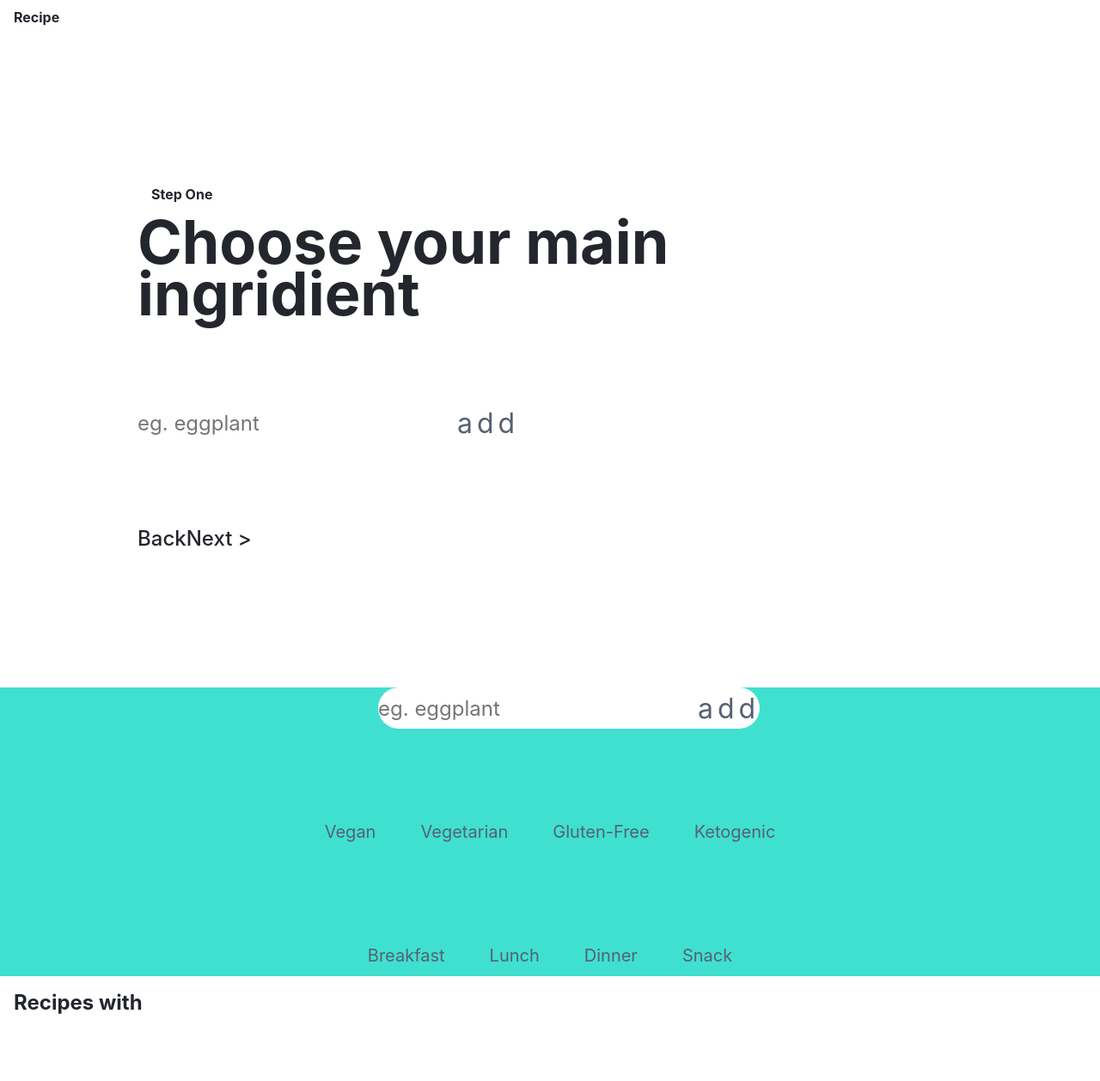
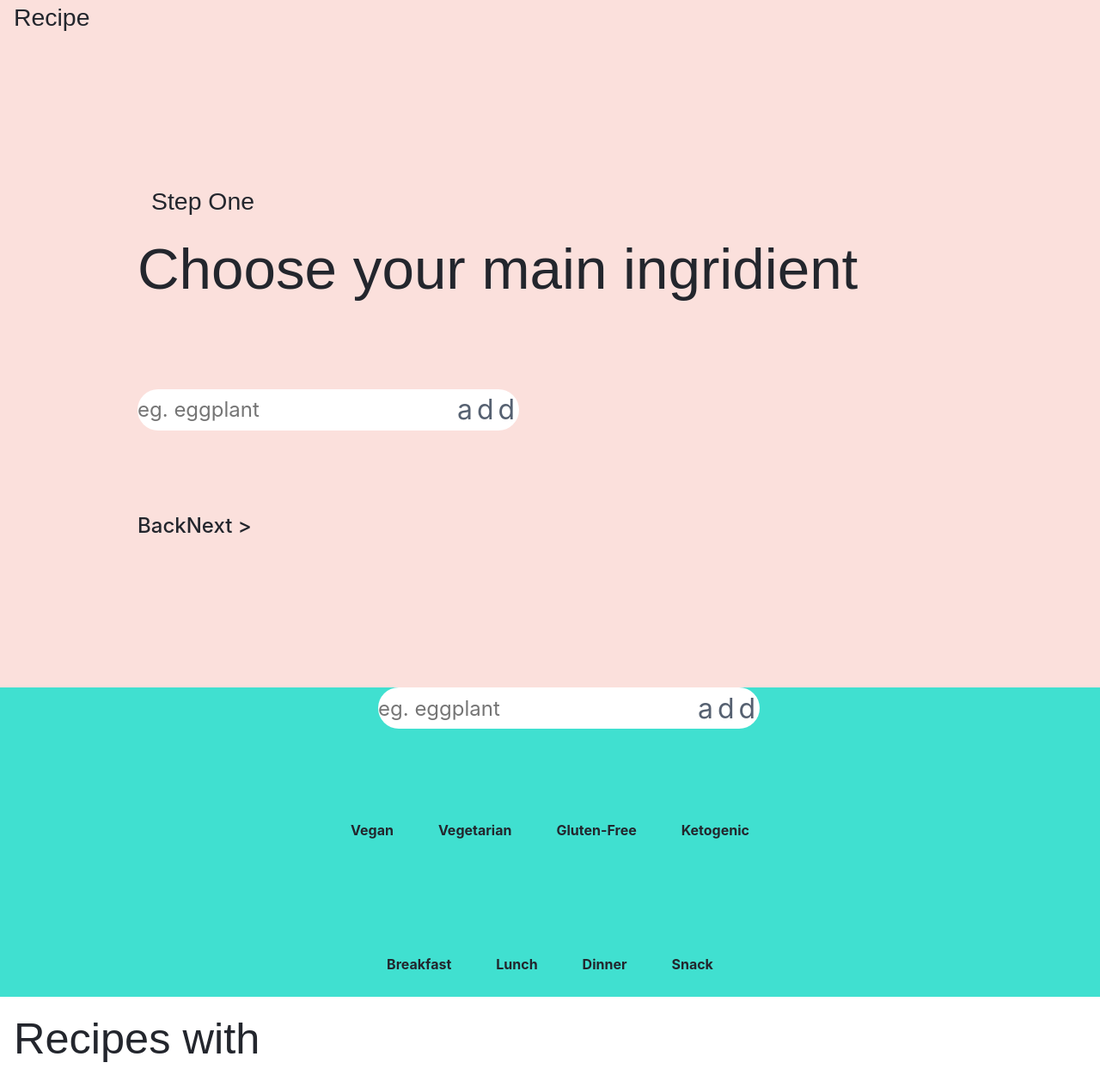
Before and after one commit to vbit27/recipe-app, a React (Create React App) app: page / in a window 1280 px wide. Shown: the whole page at 86% size. Before the commit the page ends 1197 px from the top, so only its background shows below. Built offline with nearby package versions, Linux system fonts and the light colour scheme.

Commit message:
Create hero section of recipe page

```diff
--- a/src/App.tsx
+++ b/src/App.tsx
@@ -36,13 +36,13 @@ function App() {
       const meals = JSON.stringify(meal);
       const ingredients = JSON.stringify(ingredient);
       const steps = JSON.stringify(step);
-      localStorage.setItem('recipes', recipes);
       localStorage.setItem('diets', diets);
       localStorage.setItem('meals', meals);
       localStorage.setItem('ingredients', ingredients);
       localStorage.setItem('steps', steps);
+      localStorage.setItem('recipes', recipes);
     }
-  }, [searchResult, diet, meal]);
+  }, [searchResult, diet, meal, step, ingredient]);
 
   useEffect(() => {
     const jsonRecipe = localStorage.getItem('recipes');
@@ -73,15 +73,29 @@ function App() {
   }, []);
 
   const getData = (input: string) => {
-    setIngredient(input);
-    getRecipe(input, meal, diet).then((response) => {
+    if (input) {
+      setIngredient(input);
+      getRecipe(input, meal, diet).then((response) => {
+        setSearchResult(response);
+      });
+    }
+  };
+
+  const searchForRecipes = () => {
+    getRecipe(ingredient!, meal, diet).then((response) => {
       setSearchResult(response);
     });
   };
 
   return (
     <div className="App">
-      <Header />
+      <Header
+        setIngredient={setIngredient}
+        setStep={setStep}
+        setDiet={setDiet}
+        setMeal={setMeal}
+        setSearchResult={setSearchResult}
+      />
 
       {!step.third ? (
         <StepsSection
@@ -93,6 +107,7 @@ function App() {
           meal={meal}
           setStep={setStep}
           step={step}
+          search={searchForRecipes}
         />
       ) : null}
 
--- a/src/components/Header.module.css
+++ b/src/components/Header.module.css
@@ -1,7 +1,7 @@
 .container {
   height: 5vh;
   display: flex;
-  background-color: transparent;
+  background-color: #fbe0dc;
   align-items: center;
 }
 
--- a/src/components/Header.tsx
+++ b/src/components/Header.tsx
@@ -1,14 +1,42 @@
 import React from 'react';
 import classes from './Header.module.css';
 
-const Header: React.FC = () => {
+const Header: React.FC<HeaderProps> = ({
+  setIngredient,
+  setDiet,
+  setMeal,
+  setSearchResult,
+  setStep,
+}) => {
+  const resetSettings = () => {
+    setIngredient(null);
+    setDiet([]);
+    setMeal([]);
+    setSearchResult(null);
+    setStep({ first: false, second: false, third: false });
+  };
+
   return (
     <>
-      <div className={classes.container}>
+      <div className={classes.container} onClick={resetSettings}>
         <h4>Recipe</h4>
       </div>
     </>
   );
 };
 
+interface HeaderProps {
+  setIngredient: React.Dispatch<React.SetStateAction<string | null>>;
+  setDiet: React.Dispatch<React.SetStateAction<string[]>>;
+  setMeal: React.Dispatch<React.SetStateAction<string[]>>;
+  setSearchResult: React.Dispatch<any>;
+  setStep: React.Dispatch<
+    React.SetStateAction<{
+      first: boolean;
+      second: boolean;
+      third: boolean;
+    }>
+  >;
+}
+
 export default Header;
--- /dev/null
+++ b/src/components/Recipe.module.css
@@ -0,0 +1,36 @@
+.container {
+  width: 100%;
+  padding: 3rem;
+  background-color: antiquewhite;
+}
+
+.heroSection {
+  display: flex;
+  gap: 1rem;
+}
+
+.titleSection {
+  flex: 5;
+  display: grid;
+  gap: 3rem;
+}
+
+.titleContainer {
+  display: flex;
+  flex-direction: column;
+}
+
+.subtittleContainer {
+  display: flex;
+  gap: 1rem;
+}
+
+.imageSection {
+  flex: 2;
+  margin: auto 0;
+}
+
+.imageSection img {
+  width: 100%;
+  border-radius: 20px;
+}
--- a/src/components/Recipe.tsx
+++ b/src/components/Recipe.tsx
@@ -1,8 +1,6 @@
-import axios from 'axios';
 import React, { useEffect, useState } from 'react';
 import { useParams } from 'react-router-dom';
-import { data } from '../api/data';
-import { getRecipe } from '../api/edamamAPI';
+import classes from './Recipe.module.css';
 
 const Recipe: React.FC = () => {
   const [activeRecipe, setActiveRecipe] = useState() as any;
@@ -19,14 +17,30 @@ const Recipe: React.FC = () => {
     setActiveRecipe(recipes);
   }, []);
 
-  useEffect(() => {
-    console.log(activeRecipe);
-  }, [activeRecipe]);
-
   if (activeRecipe) {
     return (
-      <div>
-        <h1>{activeRecipe.recipe.label}</h1>
+      <div className={classes.container}>
+        <div className={classes.heroSection}>
+          <div className={classes.titleSection}>
+            <h5>-- Go back</h5>
+            <div className={classes.titleContainer}>
+              <div className={classes.subtittleContainer}>
+                <p>ingredient</p>
+                <p>time</p>
+                <p>servings</p>
+              </div>
+              <h2>
+                <strong>{activeRecipe.recipe.label}</strong>
+              </h2>
+            </div>
+          </div>
+          <div className={classes.imageSection}>
+            <img
+              src={activeRecipe.recipe.image}
+              alt={activeRecipe.recipe.label}
+            />
+          </div>
+        </div>
       </div>
     );
   } else return <p>Ups something went wrong</p>;
--- a/src/components/RecipeCard.tsx
+++ b/src/components/RecipeCard.tsx
@@ -13,7 +13,7 @@ const RecipeCard: React.FC<RecipeCardProps> = ({ data }) => {
           <p>{~~data.calories} cal.</p>
         </div>
 
-        <h2>{data.label}</h2>
+        <h4>{data.label}</h4>
       </div>
     </div>
   );
--- a/src/components/StepsSection.module.css
+++ b/src/components/StepsSection.module.css
@@ -1,8 +1,8 @@
 .container {
   height: 95vh;
+  background-color: #fbe0dc;
   display: flex;
   flex-direction: column;
   gap: 6rem;
   padding: 10rem;
-  max-width: 1000px;
 }
--- a/src/components/StepsSection.tsx
+++ b/src/components/StepsSection.tsx
@@ -14,6 +14,7 @@ const StepsSection: React.FC<StepsSectionProps> = ({
   meal,
   setStep,
   step,
+  search,
 }) => {
   const addIngredient = (input: string) => {
     if (input) {
@@ -41,6 +42,7 @@ const StepsSection: React.FC<StepsSectionProps> = ({
 
   const startSearch = () => {
     setStep((prevState) => ({ ...prevState, third: true }));
+    search();
   };
 
   return (
@@ -104,6 +106,7 @@ interface StepsSectionProps {
   diet: string[];
   setMeal: React.Dispatch<React.SetStateAction<string[]>>;
   meal: string[];
+  search: () => void;
   setStep: React.Dispatch<
     React.SetStateAction<{
       first: boolean;
--- a/src/index.css
+++ b/src/index.css
@@ -6,29 +6,58 @@
     Ubuntu, Cantarell, 'Open Sans', 'Helvetica Neue', sans-serif;
   color: #23262d;
 }
+html {
+  font-size: 100%;
+} /*16px*/
+
+body {
+  background: white;
+  font-family: 'Poppins', sans-serif;
+  font-weight: 400;
+  line-height: 1.75;
+  color: #000000;
+}
+
+p {
+  margin-bottom: 1rem;
+}
+
+h1,
+h2,
+h3,
+h4,
+h5 {
+  font-family: 'Poppins', sans-serif;
+  font-weight: 400;
+  line-height: 1.3;
+}
 
 h1 {
-  font-weight: 700;
-  font-size: 70px;
-  line-height: 60px;
+  margin-top: 0;
+  font-size: 4.209rem;
+}
+
+h2 {
+  font-size: 3.157rem;
 }
 
 h3 {
-  font-weight: 700;
-  font-size: 24px;
-  line-height: 28px;
+  font-size: 2.369rem;
 }
 
-h6 {
-  font-weight: 400;
-  font-size: 20px;
-  line-height: 32px;
-  color: #566171;
+h4 {
+  font-size: 1.777rem;
 }
 
-p {
-  font-weight: 400;
-  font-size: 16px;
-  line-height: 24px;
-  color: #566171;
+h5 {
+  font-size: 1.333rem;
 }
+
+small,
+.text_small {
+  font-size: 0.8rem;
+}
+
+link {
+  text-decoration: none;
+}
--- a/src/shared/IconBtn.tsx
+++ b/src/shared/IconBtn.tsx
@@ -19,7 +19,9 @@ const IconBtn: React.FC<IconBtnProps> = ({
       onClick={onClick}
     >
       {!filterStyle && <img src={`./icons/${img}.svg`} alt="icon" />}
-      <h6>{children}</h6>
+      <p>
+        <strong>{children}</strong>
+      </p>
     </div>
   );
 };
--- a/src/shared/Input.tsx
+++ b/src/shared/Input.tsx
@@ -1,5 +1,5 @@
 import classes from './Input.module.css';
-import React, { useEffect, useState } from 'react';
+import React, { useState } from 'react';
 
 const Input: React.FC<InputProps> = ({ onClick }) => {
   const [input, setInput] = useState('');
```
